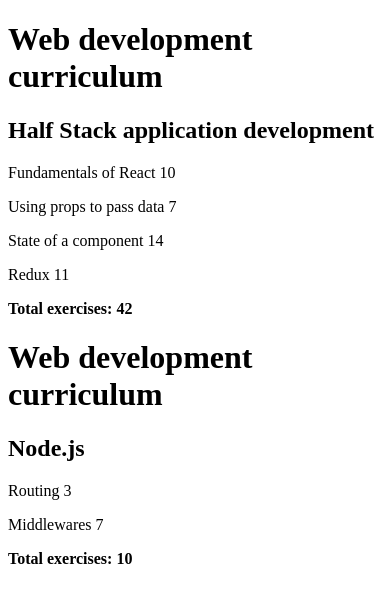
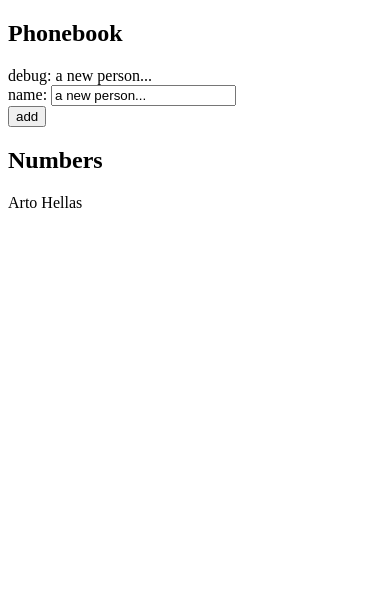
Before and after one commit to Lothrin/fullstackopen, a React (Vite) app in the folder part2/: page / in a window 390 px wide. Shown: the top 602 px of the page. Built offline with nearby package versions, Linux system fonts and the light colour scheme.

Commit message:
2.6: The Phonebook Step 1

```diff
--- a/part2/src/App.jsx
+++ b/part2/src/App.jsx
@@ -1,58 +1,45 @@
-import Course from './components/Course';
+import { useState } from 'react'
 
 const App = () => {
-  const courses = [
-    {
-      name: 'Half Stack application development',
-      id: 1,
-      parts: [
-        {
-          name: 'Fundamentals of React',
-          exercises: 10,
-          id: 1
-        },
-        {
-          name: 'Using props to pass data',
-          exercises: 7,
-          id: 2
-        },
-        {
-          name: 'State of a component',
-          exercises: 14,
-          id: 3
-        },
-        {
-          name: 'Redux',
-          exercises: 11,
-          id: 4
-        }
-      ]
-    },
-    {
-      name: 'Node.js',
-      id: 2,
-      parts: [
-        {
-          name: 'Routing',
-          exercises: 3,
-          id: 1
-        },
-        {
-          name: 'Middlewares',
-          exercises: 7,
-          id: 2
-        }
-      ]
+  const [persons, setPersons] = useState([
+    { name: 'Arto Hellas' }
+  ])
+  const [newPerson, setNewPerson] = useState('a new person...')
+
+  const addPerson = (event) => {
+    event.preventDefault()
+    const personObject = {
+      name: newPerson
     }
-  ];
 
+    setPersons(persons.concat(personObject))
+    setNewPerson('')
+    }
+
+  const handlePersonChange = (event) => {
+    console.log(event.target.value)
+    setNewPerson(event.target.value)
+  }
   return (
     <div>
-      {courses.map(course => (
-        <Course key={course.id} course={course} />
-      ))}
+      <h2>Phonebook</h2>
+      <div>debug: {newPerson}</div>
+      <form onSubmit={addPerson}>
+        <div>
+          name: <input value={newPerson} onChange={handlePersonChange} />
+        </div>
+        <div>
+          <button type="submit">add</button>
+        </div>
+      </form>
+      <h2>Numbers</h2>
+      <div>
+        {persons.map(person => (
+          <p key={person.name}>{person.name}</p>
+        ))}
+      </div>
     </div>
-  );
+  )
 }
 
-export default App;
+export default App
```
